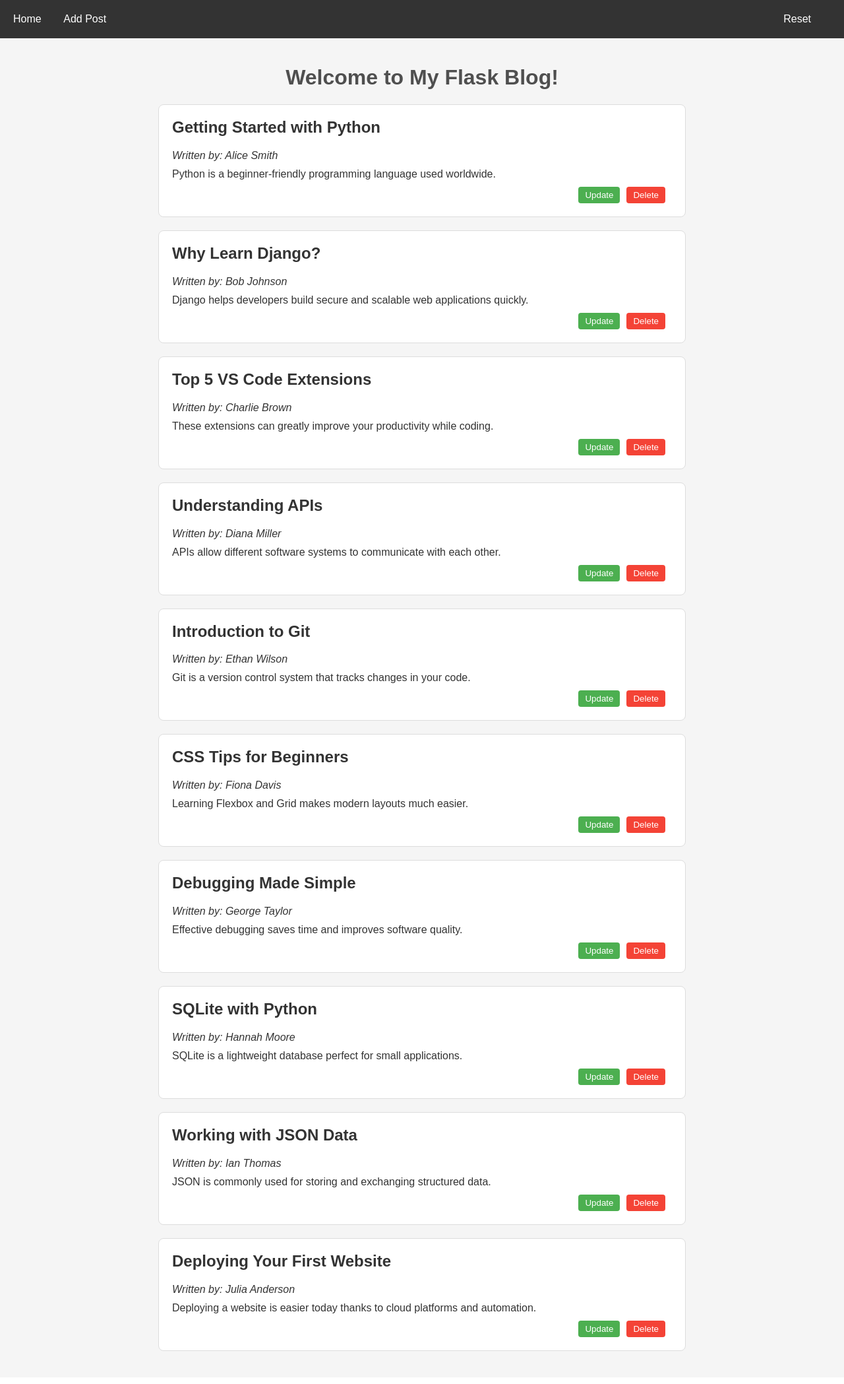
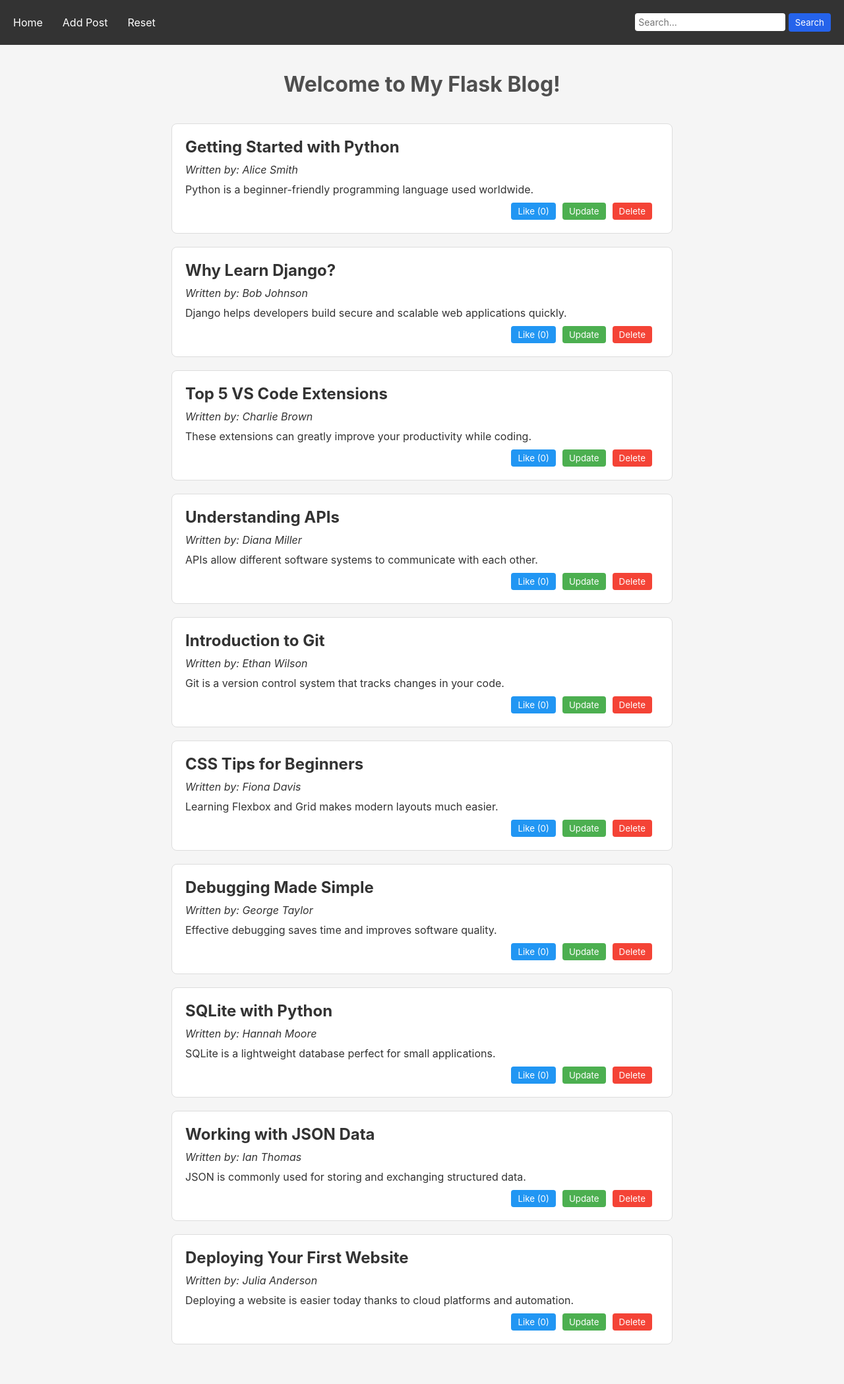
Before and after one commit to optimum42/Flask-Blog, a Flask app: page / in a window 1280 px wide. Shown: the whole page at 66% size. Before the commit the page ends 2047 px from the top, so only its background shows below. Run offline with Flask 3, Linux system fonts and the light colour scheme.

Commit message:
CSS Updates + Like and Search Features added

```diff
--- a/app.py
+++ b/app.py
@@ -9,14 +9,10 @@ blog_manager = BlogPostManagerJSON()
 def hello_world():
     return 'Hello, World!'
 
-@app.route('/reset')
-def reset():
-    blog_manager.reset()
-    return redirect(url_for('index'))
-
 @app.route("/")
 def index():
-    blog_posts = blog_manager.read_all_posts()
+    search_term = request.args.get('s', '')
+    blog_posts = blog_manager.filter_posts(search_term)
     return render_template("index.html", blog_posts=blog_posts, title="Posts")
 
 
@@ -43,7 +39,7 @@ def delete(post_id):
 
 @app.route('/update/<int:post_id>', methods=['GET', 'POST'])
 def update(post_id):
-    post = blog_manager.read_post(post_id)
+    post = blog_manager.get_post(post_id)
     if post is None:
         return "Post not found", 404
 
@@ -62,5 +58,21 @@ def update(post_id):
     return render_template('update.html', post=post, title="Update Post")
 
 
+@app.route('/reset')
+def reset():
+    blog_manager.reset()
+    return redirect(url_for('index'))
+
+
+@app.route('/reset_confirm')
+def reset_confirm():
+    return render_template("reset_confirm.html", title="RESET")
+
+@app.route('/like/<int:post_id>')
+def like(post_id):
+    blog_manager.add_like(post_id)
+    return redirect(url_for('index'))
+
+
 if __name__ == '__main__':
     app.run(host="0.0.0.0", port=5001, debug=True)
--- a/blog_posts.json
+++ b/blog_posts.json
@@ -3,60 +3,70 @@
         "id": 1,
         "author": "Alice Smith",
         "title": "Getting Started with Python",
-        "content": "Python is a beginner-friendly programming language used worldwide."
+        "content": "Python is a beginner-friendly programming language used worldwide.",
+        "likes": 0
     },
     {
         "id": 2,
         "author": "Bob Johnson",
         "title": "Why Learn Django?",
-        "content": "Django helps developers build secure and scalable web applications quickly."
+        "content": "Django helps developers build secure and scalable web applications quickly.",
+        "likes": 0
     },
     {
         "id": 3,
         "author": "Charlie Brown",
         "title": "Top 5 VS Code Extensions",
-        "content": "These extensions can greatly improve your productivity while coding."
+        "content": "These extensions can greatly improve your productivity while coding.",
+        "likes": 0
     },
     {
         "id": 4,
         "author": "Diana Miller",
         "title": "Understanding APIs",
-        "content": "APIs allow different software systems to communicate with each other."
+        "content": "APIs allow different software systems to communicate with each other.",
+        "likes": 0
     },
     {
         "id": 5,
         "author": "Ethan Wilson",
         "title": "Introduction to Git",
-        "content": "Git is a version control system that tracks changes in your code."
+        "content": "Git is a version control system that tracks changes in your code.",
+        "likes": 0
     },
     {
         "id": 6,
         "author": "Fiona Davis",
         "title": "CSS Tips for Beginners",
-        "content": "Learning Flexbox and Grid makes modern layouts much easier."
+        "content": "Learning Flexbox and Grid makes modern layouts much easier.",
+        "likes": 0
     },
     {
         "id": 7,
         "author": "George Taylor",
         "title": "Debugging Made Simple",
-        "content": "Effective debugging saves time and improves software quality."
+        "content": "Effective debugging saves time and improves software quality.",
+        "likes": 0
     },
     {
         "id": 8,
         "author": "Hannah Moore",
         "title": "SQLite with Python",
-        "content": "SQLite is a lightweight database perfect for small applications."
+        "content": "SQLite is a lightweight database perfect for small applications.",
+        "likes": 0
     },
     {
         "id": 9,
         "author": "Ian Thomas",
         "title": "Working with JSON Data",
-        "content": "JSON is commonly used for storing and exchanging structured data."
+        "content": "JSON is commonly used for storing and exchanging structured data.",
+        "likes": 0
     },
     {
         "id": 10,
         "author": "Julia Anderson",
         "title": "Deploying Your First Website",
-        "content": "Deploying a website is easier today thanks to cloud platforms and automation."
+        "content": "Deploying a website is easier today thanks to cloud platforms and automation.",
+        "likes": 0
     }
 ]
--- a/json_storage.py
+++ b/json_storage.py
@@ -67,11 +67,17 @@ BLOG_POSTS = [
 
 
 def load_json(path):
+    """
+    The function loads a JSON file from the specified path.
+    """
     with open(path, 'r') as f:
         return json.load(f)
 
 
 def save_json(path, data):
+    """
+    This function saves a JSON file to the specified path.
+    """
     with open(path, 'w') as f:
         json.dump(
             data,
--- a/static/forms.css
+++ b/static/forms.css
@@ -16,9 +16,8 @@
 
 .form-group label {
     display: block;
-    margin-bottom: 8px;
-
-    font-size: 14px;
+    margin-bottom: 0;
+    font-size: 16px;
     font-weight: 600;
     color: #333333;
 }
@@ -62,3 +61,21 @@
 .form button:hover {
     background-color: #1d4ed8;
 }
+
+.search-form input {
+    padding: 5px;
+    border: None;
+    border-radius: 4px;
+    font-size: 14px;
+    font-family: inherit;
+    box-sizing: border-box;
+}
+
+.search-form button {
+    padding: 6px 10px;
+    border: None;
+    border-radius: 4px;
+    background-color: #2563eb;
+    color: #ffffff;
+    cursor: pointer;
+}
--- /dev/null
+++ b/static/menu.css
@@ -0,0 +1,94 @@
+.menu {
+    position: sticky;
+    top: 0;
+    z-index: 1000;
+
+    color: #fff;
+    background-color: #333;
+
+    padding: 20px;
+
+    display: flex;
+    justify-content: space-between;
+    align-items: center;
+}
+
+.menu-left {
+    display: flex;
+    align-items: center;
+}
+
+.menu-links {
+    display: flex;
+    align-items: center;
+}
+
+.menu-links a {
+    color: #fff;
+    text-decoration: none;
+    margin-right: 30px;
+}
+
+.menu-links a:hover {
+    text-decoration: underline;
+}
+
+.menu-right {
+    display: flex;
+    align-items: center;
+    gap: 20px;
+}
+
+.menu-right a {
+    color: #fff;
+    text-decoration: none;
+}
+
+.menu-toggle {
+    display: none;
+}
+
+.hamburger {
+    display: none;
+    font-size: 28px;
+    cursor: pointer;
+    color: #fff;
+}
+
+/* MOBILE */
+@media (max-width: 768px) {
+
+    .hamburger {
+        display: block;
+        margin-right: 20px;
+    }
+
+    .menu {
+        flex-wrap: wrap;
+    }
+
+    .menu-links {
+        display: none;
+
+        position: absolute;
+        top: 70px;
+        left: 0;
+
+        width: 220px;
+
+        background-color: #333;
+
+        flex-direction: column;
+        align-items: flex-start;
+
+        padding: 20px;
+    }
+
+    .menu-links a {
+        margin: 10px 0;
+    }
+
+    .menu-toggle:checked ~ .menu-links {
+        display: flex;
+    }
+}
--- a/static/style.css
+++ b/static/style.css
@@ -1,40 +1,32 @@
 @import url("forms.css");
+@import url("menu.css");
+
+* {
+    box-sizing: border-box;
+    margin: 0;
+    padding: 0;
+    font-family: -apple-system, BlinkMacSystemFont, "Segoe UI", Roboto, Helvetica, Arial, sans-serif;
+}
 
 body {
     font-family: Arial, sans-serif;
     background-color: #F5F5F5;
-    padding: 0;
-    margin: 0;
     color: #333;
 }
 
 h1 {
     text-align: center;
     color: #4F4F4F;
+    margin-bottom: 40px;
 }
 
-.menu {
-    color: #FFF;
-    background-color: #333;
-    padding: 20px;
-    display: flex;
-    justify-content: space-between;
-    align-items: center;
-}
-
-.menu a {
-    color: #FFF;
-    text-decoration: none;
-    margin-right: 30px;
-}
-
-.menu a:hover {
-    text-decoration: underline;
+p {
+    margin-bottom: 20px;
 }
 
 .container {
     max-width: 800px;
-    margin: 0 auto;
+    margin: 20px auto;
     padding: 20px;
 }
 
@@ -52,6 +44,7 @@ h1 {
 
 .post p {
     margin: 10px 0;
+
 }
 
 .button-container {
@@ -59,7 +52,7 @@ h1 {
     justify-content: flex-end;
 }
 
-.update-button, .delete-button {
+.update-button, .delete-button, .like-button {
     color: #FFF;
     border: none;
     padding: 5px 10px;
@@ -75,3 +68,17 @@ h1 {
 .delete-button {
     background-color: #F44336;
 }
+
+.like-button {
+    background-color: #2196F3;
+}
+
+.reset-button {
+    color: #FFF;
+    font-size: 16px;
+    border: none;
+    padding: 12px 24px;
+    cursor: pointer;
+    border-radius: 4px;
+    background-color: #F44336;
+}
--- a/templates/add.html
+++ b/templates/add.html
@@ -2,7 +2,7 @@
 {% block content %}
 
     <h1>Create a new Blogpost</h1>
-    <form class="form" method="POST" action="/add">
+    <form class="form" method="POST" action="{{ url_for('add') }}">
         <div class="form-group">
             <label for="author">Author</label><br>
             <input
--- a/templates/base.html
+++ b/templates/base.html
@@ -8,15 +8,31 @@
 </head>
 <body>
     <nav class="menu">
-        <div>
-            <a href="{{ url_for('index') }}">Home</a>
-            <a href="{{ url_for('add') }}">Add Post</a>
+        <div class="menu-left">
+            <input type="checkbox" id="menu-toggle" class="menu-toggle">
+            <label for="menu-toggle" class="hamburger">
+                ☰
+            </label>
+            <div class="menu-links">
+                <a href="{{ url_for('index') }}">Home</a>
+                <a href="{{ url_for('add') }}">Add Post</a>
+                <a href="{{ url_for('reset_confirm') }}">Reset</a>
+            </div>
         </div>
-        <div>
-            <a href="{{ url_for('reset') }}">Reset</a>
+        <div class="menu-right">
+            <form class="search-form"
+                  action="{{ url_for('index') }}"
+                  method="GET">
+                <input type="text"
+                       name="s"
+                       placeholder="Search...">
+                <button type="submit">
+                    Search
+                </button>
+            </form>
         </div>
     </nav>
-    <div class="container">
+<div class="container">
         {% block content %}{% endblock %}
     </div>
 </body>
--- a/templates/index.html
+++ b/templates/index.html
@@ -8,16 +8,23 @@
             <p><em>Written by: {{ post.author }}</em></p>
             <p>{{ post.content }}</p>
             <div class="button-container">
-                <a href="/update/{{ post.id }}">
+                <a href="{{ url_for('like', post_id=post.id) }}">
+                    <button class="like-button" type="button">
+                        Like ({{ post.likes }})
+                    </button>
+                </a>
+                <a href="{{ url_for('update', post_id=post.id) }}">
                     <button class="update-button" type="button">
                         Update
                     </button>
                 </a>
-                <a href="/delete/{{ post.id }}">
+                <a href="{{ url_for('delete', post_id=post.id) }}">
                     <button class="delete-button" type="button">
                         Delete
                     </button>
                 </a>
+
+
             </div>
         </div>
     {% endfor %}
```
Also changed, not shown: blog_manager.py (+67 -34 lines), templates/reset_confirm.html (added, +18 -0 lines).
